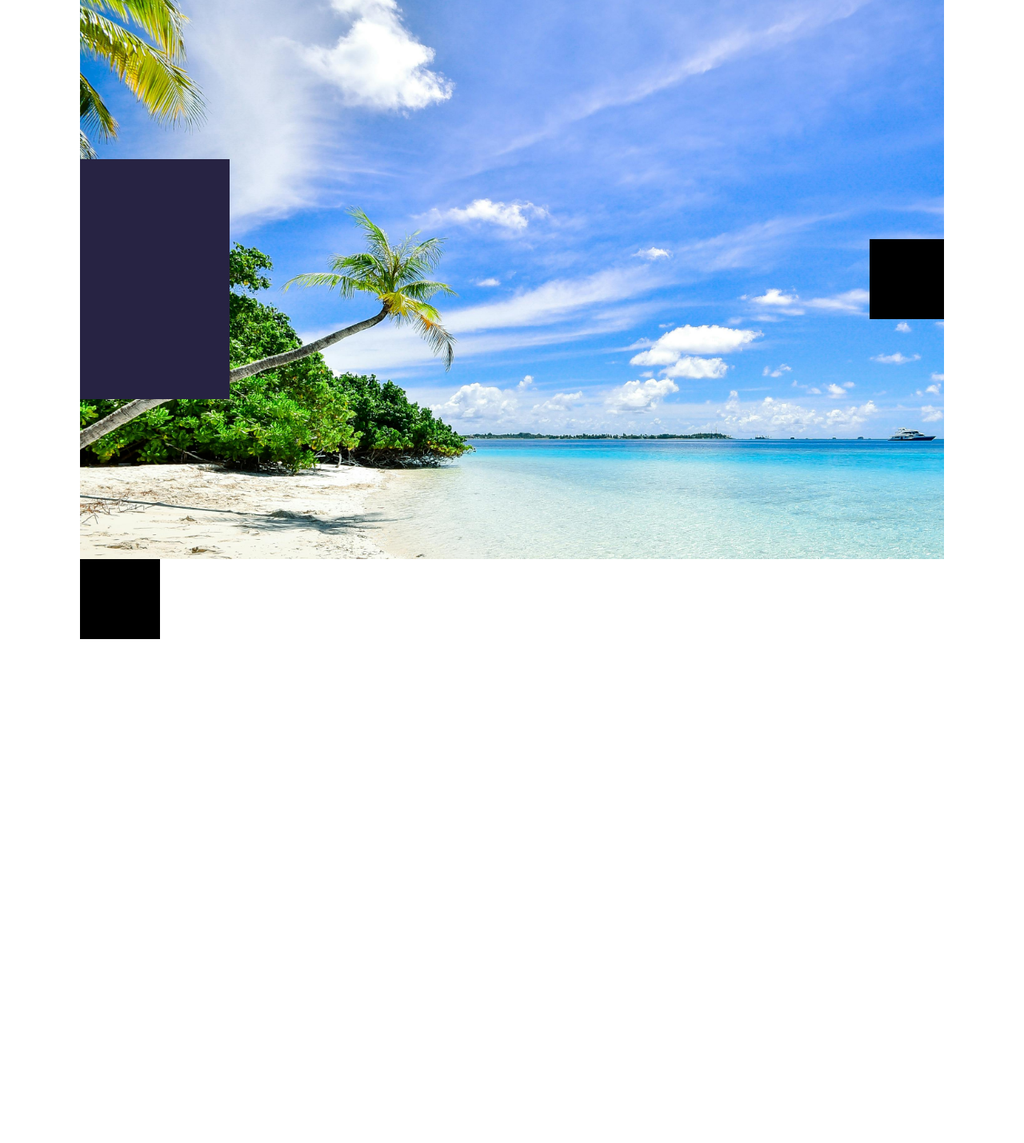
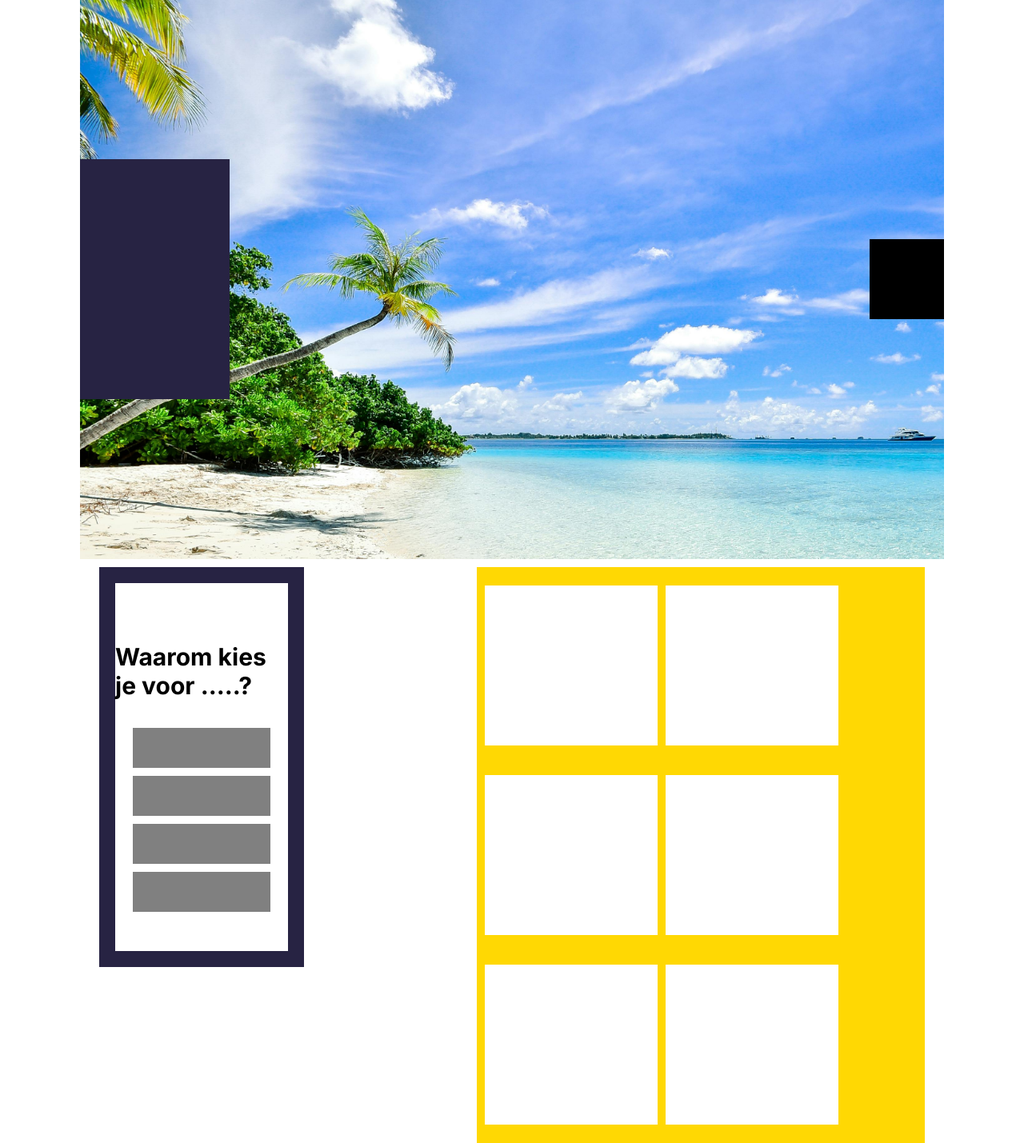
Before and after one commit to anke180/Reisbureau, a PHP site: page / in a window 1280 px wide. Shown: the part 101-1530 px from the top of the page at 80% size. Before the commit the page ends 900 px from the top, so only its background shows below. Run offline with PHP 8.4, Linux system fonts and the light colour scheme.

Commit message:
Homepage update

```diff
--- a/html/CSS/index.css
+++ b/html/CSS/index.css
@@ -47,13 +47,62 @@ body{
     width: 100px;
     background-color: black;
 }
+.inf{
+    height: 50px;
+    width: 80%;
+    background-color: grey;
+}
 .inf1{
     height: 300px;
     width: 200px;
     background-color: #272343;
 }
 .b2{
-    height: 100px;
-    width: 100px;
-    background-color: black;
+    height: 600px;
+    width: 100%;
+    background-color: rgba(0, 0, 0, 0);
+    display: flex;
+    flex-wrap: wrap;
+    flex-direction: row;
+    gap: 20%;
+    justify-content: center;
+    font-family: "Inter", sans-serif;
 }
+.inf2{
+    height: 460px;
+    width: 20%;
+    background-color: #ffffff;
+    border-style: solid;
+    border-color: #272343;
+    border-width: 20px;
+    font-size: 20px;
+    display: flex;
+    flex-wrap: wrap;
+    justify-content: center;
+    align-items: center;
+    flex-direction: column;
+    gap: 10px;
+
+}
+.inf3{
+    height: 700px;
+    width: 50%;
+    background-color: #FFD803;
+    display: flex;
+    flex-wrap: wrap;
+    align-items: center;
+    gap: 10px;
+    padding: 10px;
+}
+.inf4{
+    height: 200px;
+    width: 40%;
+    background-color: rgb(255, 255, 255);
+}
+.main{
+    display: flex;
+    justify-content: center;
+    flex-direction: column;
+    padding: 0px 100px 0px 100px;
+    margin-top: 10px;
+}
--- a/html/index.php
+++ b/html/index.php
@@ -21,9 +21,29 @@
                 <!-- Form voor de filter optie -->
             </div>
             <div class="none">
+
             </div>
         </div>
-        <div class="b2"></div>
+
+    </div>
+    <div class="main">
+        <div class="b2">
+            <div class="inf2">
+                <h2>Waarom kies je voor .....?</h2>
+                <div class="inf"></div>
+                <div class="inf"></div>
+                <div class="inf"></div>
+                <div class="inf"></div>
+            </div>
+            <div class="inf3">
+                <div class="inf4"></div>
+                <div class="inf4"></div>
+                <div class="inf4"></div>
+                <div class="inf4"></div>
+                <div class="inf4"></div>
+                <div class="inf4"></div>
+            </div>
+        </div>
     </div>
 </body>
 </html>
```
